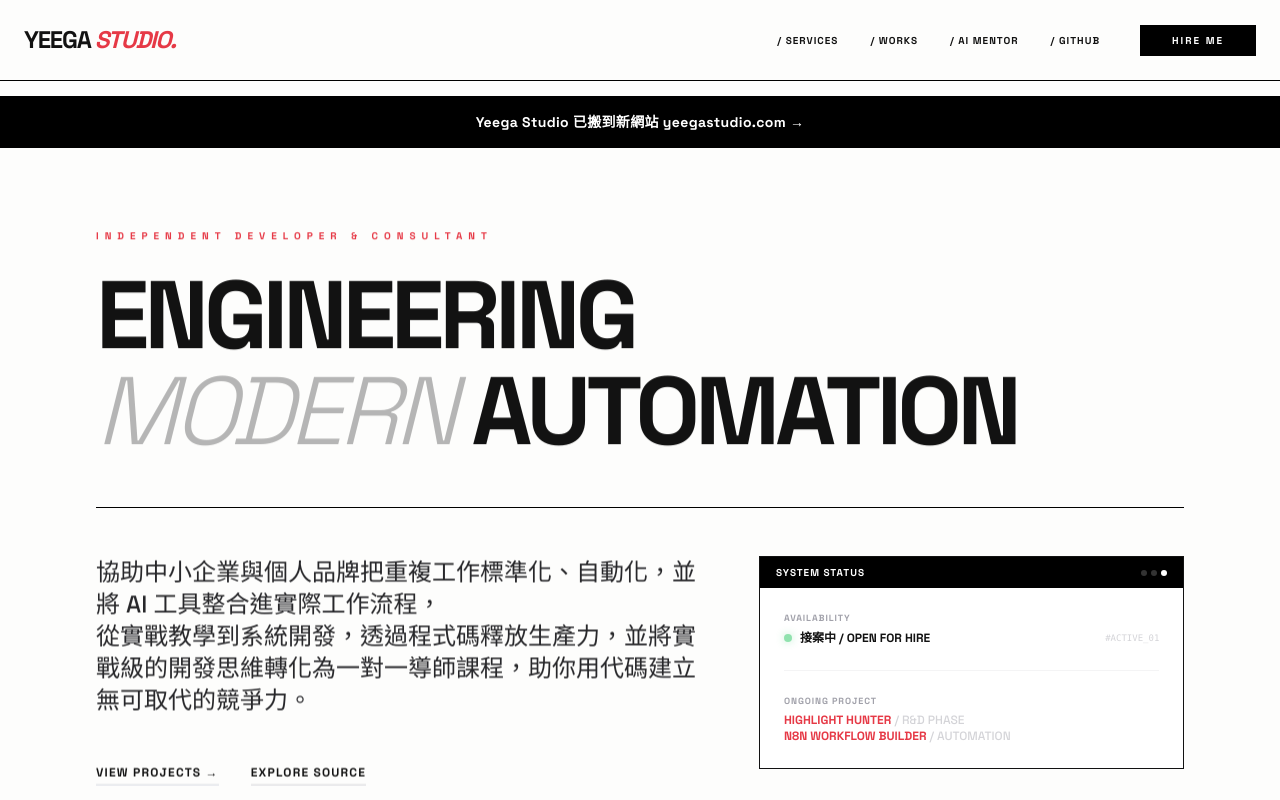
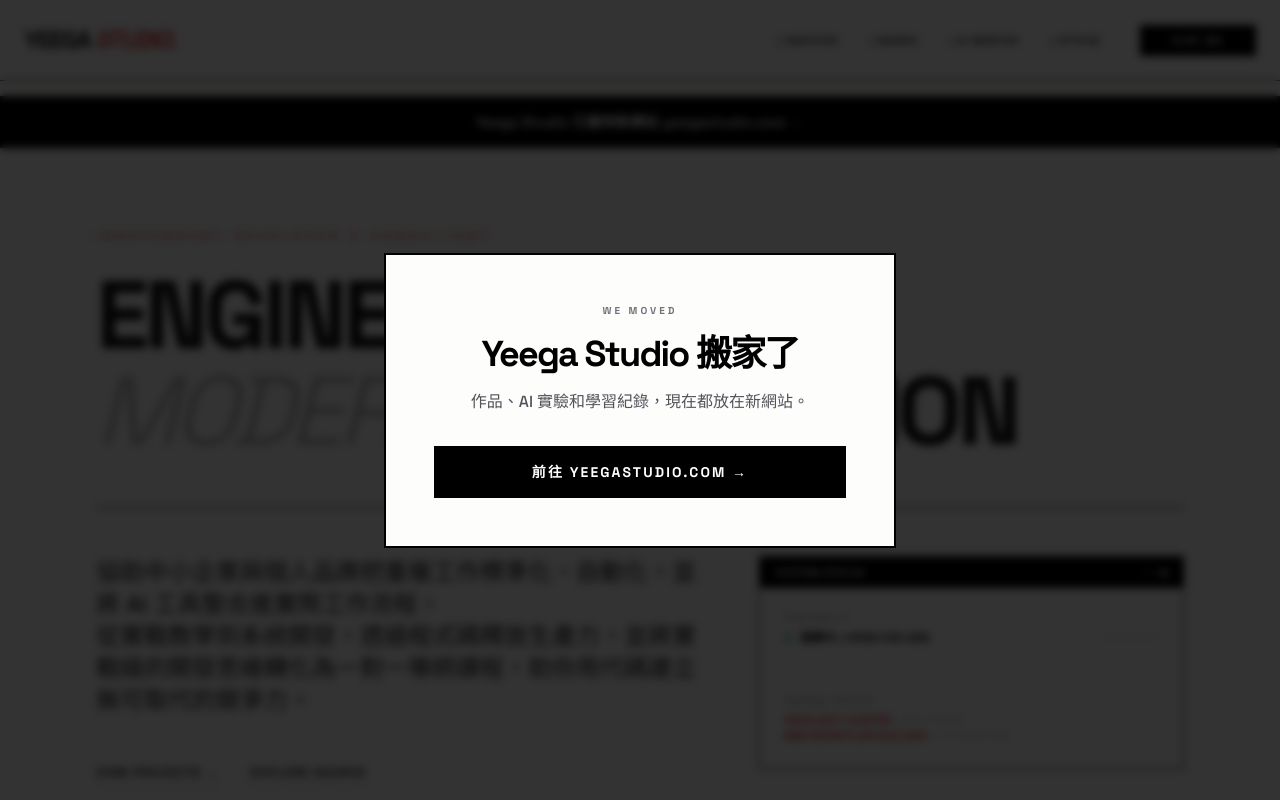
Before and after one commit to yeega185/yeega185.github.io, a plain HTML site: page index.html in a window 1280 px wide. Shown: the top 800 px of the page. Drawn offline with nearby package versions, Linux system fonts and the light colour scheme.

Commit message:
Add full-screen "moved" dialog pointing to yeegastudio.com
Native <dialog open>, no JS, intentionally no close button.

Co-Authored-By: Claude Opus 5.5 <noreply@anthropic.com>

```diff
--- a/index.html
+++ b/index.html
@@ -293,6 +293,24 @@
 </head>
 
 <body class="antialiased">
+
+    <!-- 搬家公告：<dialog open> 一載入就顯示，刻意不提供關閉按鈕（YG 決定），只能前往新網站 -->
+    <dialog open aria-labelledby="moved-title"
+        class="fixed inset-0 z-[100] w-full h-full max-w-none max-h-none m-0 p-0 border-0 bg-transparent">
+        <div class="w-full h-full bg-black/80 backdrop-blur-sm flex items-center justify-center p-6">
+            <div class="bg-[#FDFDFC] border-2 border-black max-w-lg w-full p-8 md:p-12 text-center">
+                <p class="text-[10px] font-bold uppercase tracking-[0.3em] text-zinc-500 mb-4">We moved</p>
+                <h2 id="moved-title" class="text-3xl md:text-4xl font-bold tracking-tighter mb-4">
+                    Yeega Studio 搬家了
+                </h2>
+                <p class="text-zinc-600 mb-8">作品、AI 實驗和學習紀錄，現在都放在新網站。</p>
+                <a href="https://yeegastudio.com/"
+                    class="block bg-black text-white font-bold px-8 py-4 uppercase tracking-[0.15em] text-sm hover:bg-accent transition">
+                    前往 yeegastudio.com &rarr;
+                </a>
+            </div>
+        </div>
+    </dialog>
 
     <nav
         class="fixed top-0 w-full z-50 bg-[#FDFDFC]/90 backdrop-blur-sm border-b border-black px-6 py-6 flex justify-between items-center reveal-on-scroll">
```
